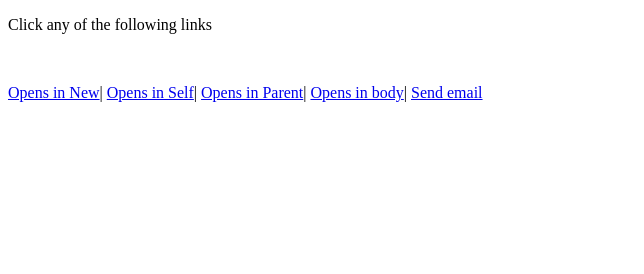
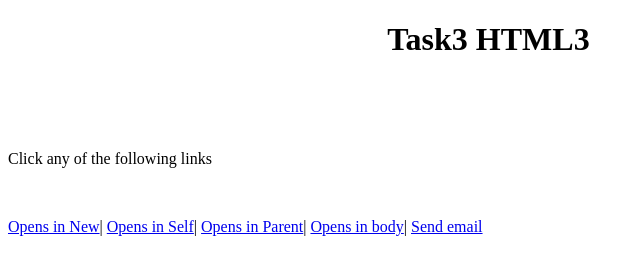
Before and after one commit to WexDhav/Html-basics, a plain HTML site: page Task3.html in a window 1280 px wide. Shown: the whole page, without its empty margins (0-644 px from the left). Drawn offline with Linux system fonts and the light colour scheme.

Commit message:
Update Task3.html

```diff
--- a/Task3.html
+++ b/Task3.html
@@ -6,6 +6,8 @@
     <title>Document</title>
 </head>
 <body>
+    <h1 style="padding-left: 30%;">Task3 HTML3</h1>
+    <br><br><br>
     <p>Click any of the following links</p>
     <br>
     <p><a href="https://www.flipkart.com" target="_blank">Opens in New</a>|
```
